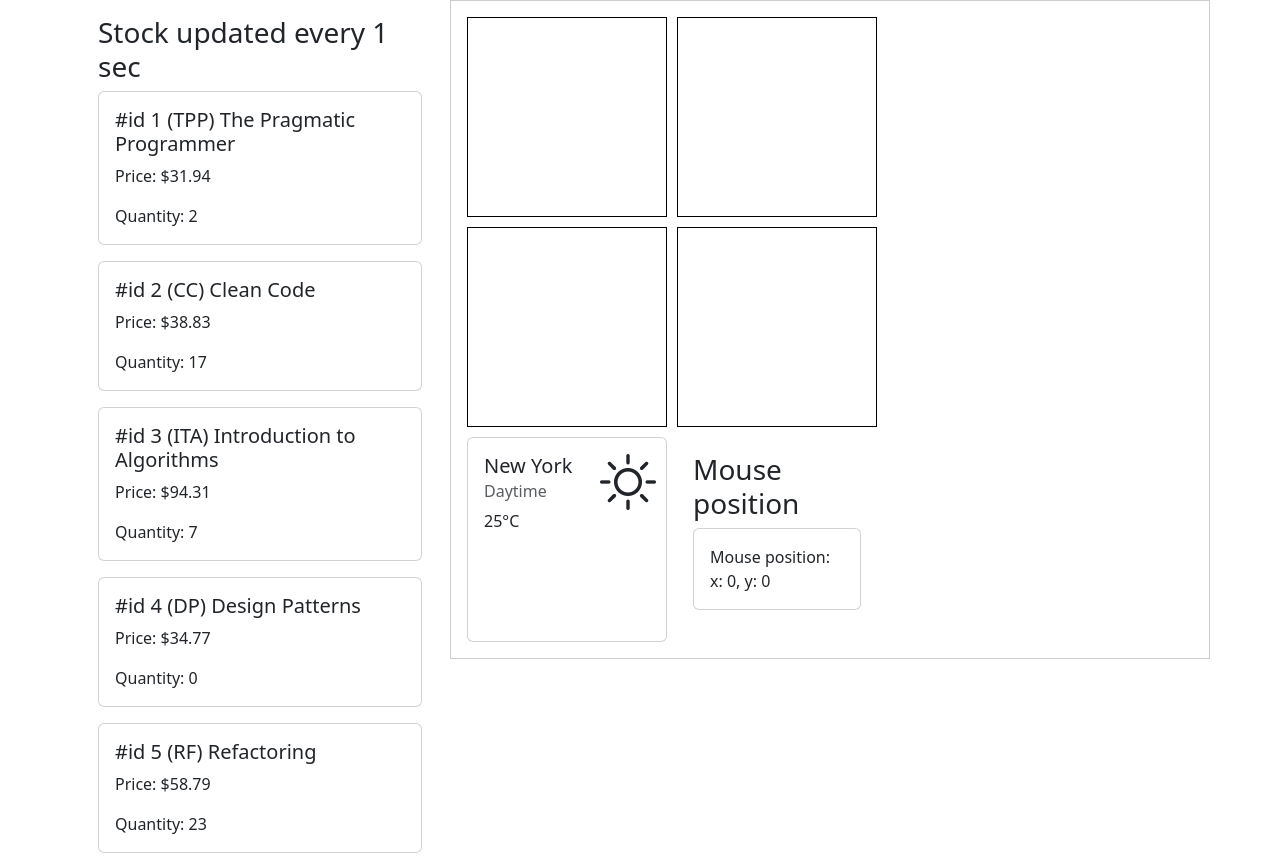
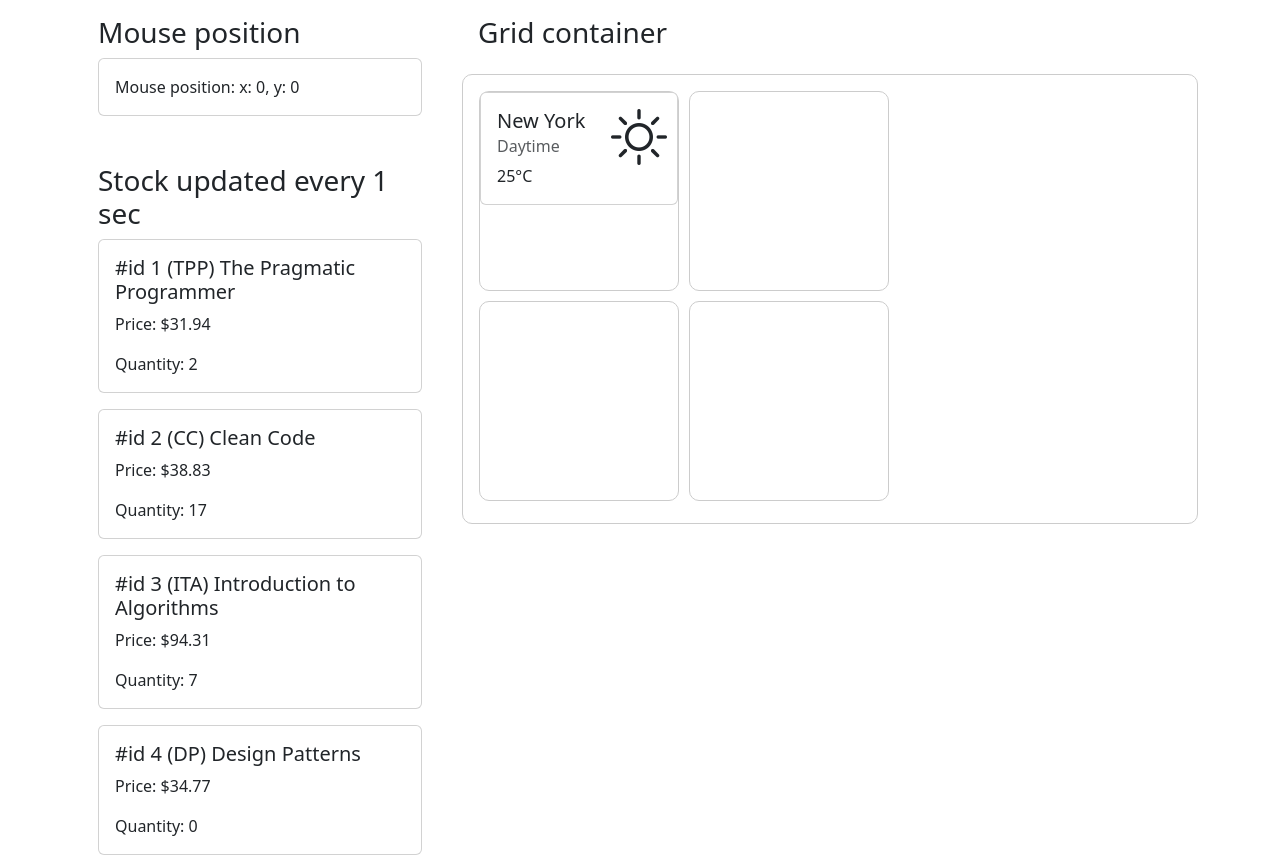
Before and after one commit to vafanasenka/lesson-app, a React (Create React App) app: page / in a window 1280 px wide. Shown: the top 857 px of the page. Built offline with nearby package versions, Linux system fonts and the light colour scheme.

Commit message:
GridContainer

```diff
--- a/package.json
+++ b/package.json
@@ -41,5 +41,8 @@
       "last 1 firefox version",
       "last 1 safari version"
     ]
+  },
+  "devDependencies": {
+    "@babel/plugin-proposal-private-property-in-object": "^7.21.11"
   }
 }
--- a/src/App.css
+++ b/src/App.css
@@ -43,16 +43,18 @@
   grid-template-rows: repeat(2, 200px);
   gap: 10px;
   position: relative;
-  width: 400px;
-  height: 400px;
+  width: 450px;
+  height: 450px;
   border: 1px solid #ccc;
+  border-radius: 10px;
 }
 
 .grid-cell {
   width: 200px;
   height: 200px;
-  border: 1px solid #000;
+  border: 1px solid #ccc;
   box-sizing: border-box;
+  border-radius: 10px;
 }
 
 .weather-widget {
--- a/src/App.tsx
+++ b/src/App.tsx
@@ -2,27 +2,18 @@ import "./App.css";
 import data from "./data/stocks.json";
 import StockList from "./features/StockList/StockList";
 import MousePosition from "./features/MousePosition/MousePosition";
-import WeatherWidget from "./features/WeatherWidget/WeatherWidget";
+import GridList from "./features/WeatherWidget/GridList";
 
 function App() {
   return (
     <div className="container">
       <div className="row">
         <div className="col-md-4">
+          <MousePosition />
           <StockList stocks={data} />
         </div>
-        <div id="grid-container" className="col-md-8 h-100 p-3 grid-container">
-          <div className="grid-cell"></div>
-          <div className="grid-cell"></div>
-          <div className="grid-cell"></div>
-          <div className="grid-cell"></div>
-          <WeatherWidget
-            location="New York"
-            temperature={25}
-            isDaytime={true}
-            bounds="#grid-container"
-          />
-          <MousePosition />
+        <div className="col-md-8">
+          <GridList />
         </div>
       </div>
     </div>
--- /dev/null
+++ b/src/features/WeatherWidget/GridList.tsx
@@ -0,0 +1,28 @@
+import WeatherWidget from "./WeatherWidget";
+
+interface GridListProps {}
+
+const GridList: React.FC<GridListProps> = () => {
+  return (
+    <>
+      <div className="w-100 p-3">
+        <h3>Grid container</h3>
+      </div>
+      <div className="w-100 p-3 grid-container">
+        <div className="grid-cell">
+          <WeatherWidget
+            location="New York"
+            temperature={25}
+            isDaytime={true}
+            bounds=".grid-container"
+          />
+        </div>
+        <div className="grid-cell"></div>
+        <div className="grid-cell"></div>
+        <div className="grid-cell"></div>
+      </div>
+    </>
+  );
+};
+
+export default GridList;
```
Also changed, not shown: 2 other files (tests, documents, lock files or other folders).
